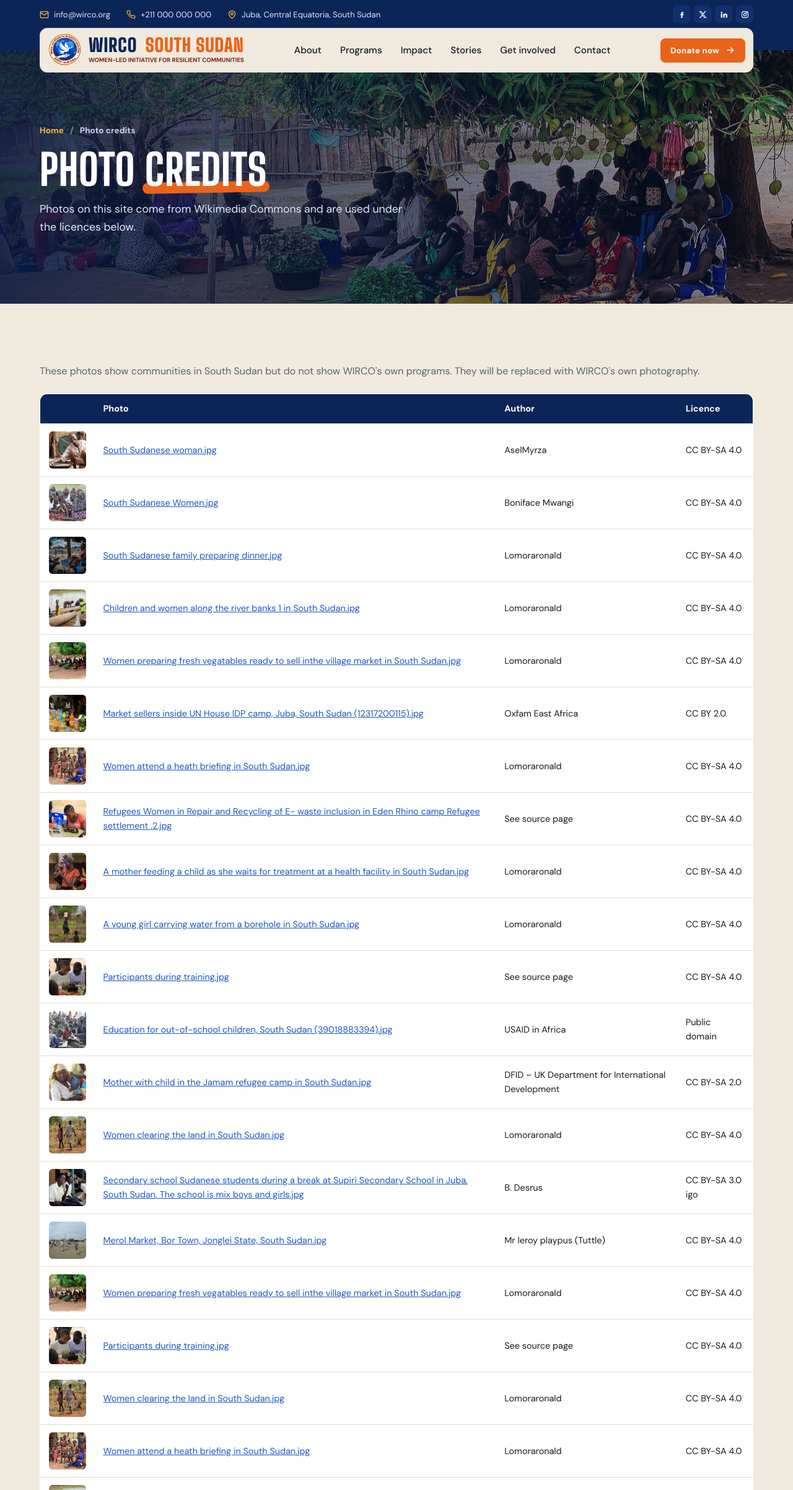
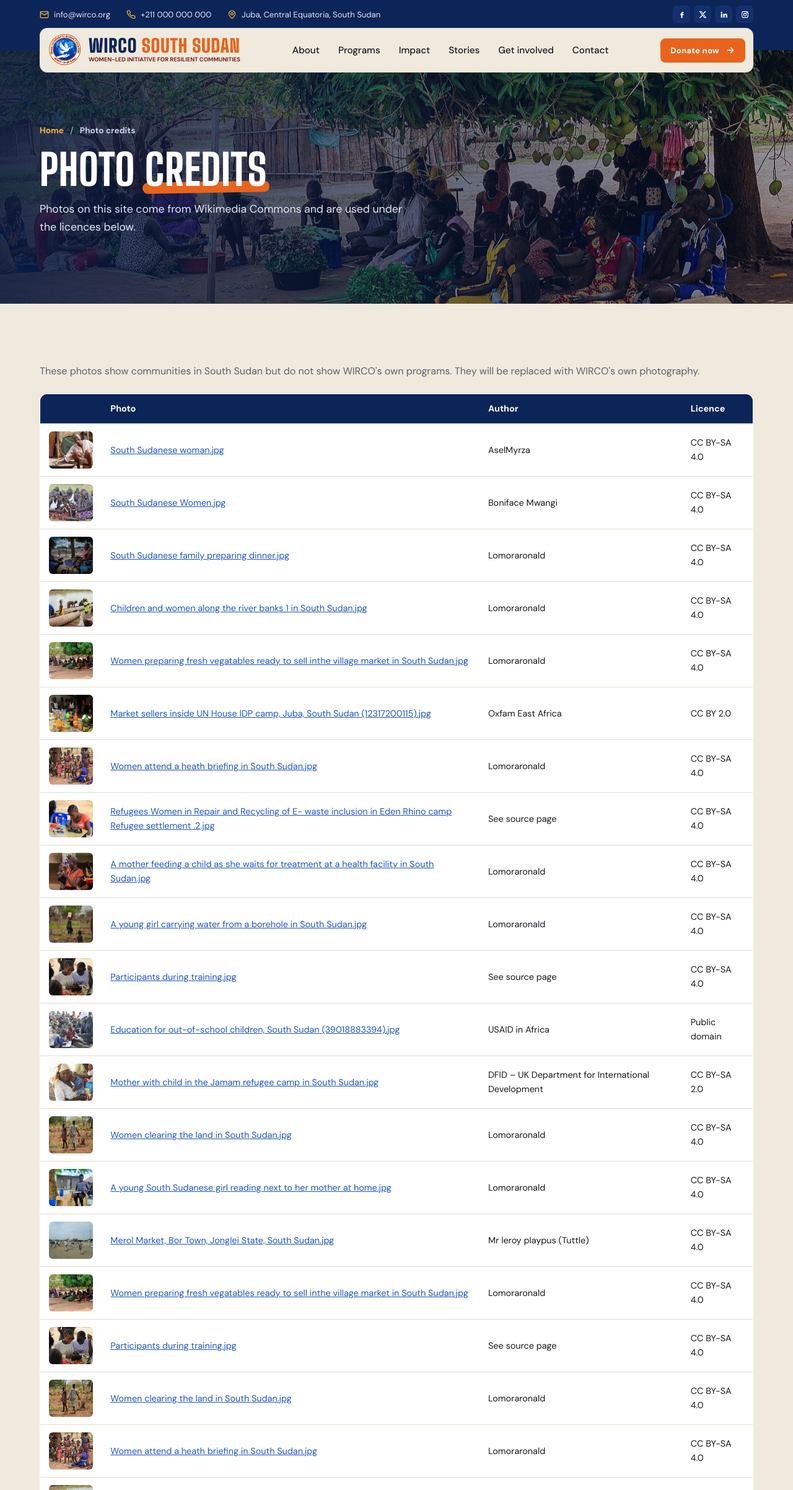
Before and after one commit to Nelson211-0ss/wirco-website, a plain HTML site: page credits.html in a window 1280 px wide. Shown: the top 2404 px of the page at 62% size. Drawn offline with Linux system fonts and the light colour scheme.

Commit message:
Replace education story photo and tighten logo spacing
- Swap the secondary-school photo on the "Keeping students in class"
  story for a photo of a girl reading beside her mother at home, on the
  home and Stories pages; update photo credits and remove the old image
- Reduce the gap between "WIRCO" and "SOUTH SUDAN" in the header logo

Co-Authored-By: Claude Opus 5.5 <noreply@anthropic.com>

```diff
--- a/credits.html
+++ b/credits.html
@@ -121,7 +121,7 @@
 <tr><td><img src="images/campaign-school.jpg" alt=""></td><td><a href="https://commons.wikimedia.org/wiki/File:Education_for_out-of-school_children,_South_Sudan_(39018883394).jpg" target="_blank" rel="noopener">Education for out-of-school children, South Sudan (39018883394).jpg</a></td><td>USAID in Africa</td><td>Public domain</td></tr>
 <tr><td><img src="images/approach-mother-child.jpg" alt=""></td><td><a href="https://commons.wikimedia.org/wiki/File:Mother_with_child_in_the_Jamam_refugee_camp_in_South_Sudan.jpg" target="_blank" rel="noopener">Mother with child in the Jamam refugee camp in South Sudan.jpg</a></td><td>DFID – UK Department for International Development</td><td>CC BY-SA 2.0</td></tr>
 <tr><td><img src="images/story-farming.jpg" alt=""></td><td><a href="https://commons.wikimedia.org/wiki/File:Women_clearing_the_land_in_South_Sudan.jpg" target="_blank" rel="noopener">Women clearing the land in South Sudan.jpg</a></td><td>Lomoraronald</td><td>CC BY-SA 4.0</td></tr>
-<tr><td><img src="images/story-school.jpg" alt=""></td><td><a href="https://commons.wikimedia.org/wiki/File:Secondary_school_Sudanese_students_during_a_break_at_Supiri_Secondary_School_in_Juba,_South_Sudan._The_school_is_mix_boys_and_girls.jpg" target="_blank" rel="noopener">Secondary school Sudanese students during a break at Supiri Secondary School in Juba, South Sudan. The school is mix boys and girls.jpg</a></td><td>B. Desrus</td><td>CC BY-SA 3.0 igo</td></tr>
+<tr><td><img src="images/story-education.jpg" alt=""></td><td><a href="https://commons.wikimedia.org/wiki/File:A_young_South_Sudanese_girl_reading_next_to_her_mother_at_home.jpg" target="_blank" rel="noopener">A young South Sudanese girl reading next to her mother at home.jpg</a></td><td>Lomoraronald</td><td>CC BY-SA 4.0</td></tr>
 <tr><td><img src="images/story-market.jpg" alt=""></td><td><a href="https://commons.wikimedia.org/wiki/File:Merol_Market,_Bor_Town,_Jonglei_State,_South_Sudan.jpg" target="_blank" rel="noopener">Merol Market, Bor Town, Jonglei State, South Sudan.jpg</a></td><td>Mr leroy playpus (Tuttle)</td><td>CC BY-SA 4.0</td></tr>
 <tr><td><img src="images/page-about.jpg" alt=""></td><td><a href="https://commons.wikimedia.org/wiki/File:Women_preparing_fresh_vegatables_ready_to_sell_inthe_village_market_in_South_Sudan.jpg" target="_blank" rel="noopener">Women preparing fresh vegatables ready to sell inthe village market in South Sudan.jpg</a></td><td>Lomoraronald</td><td>CC BY-SA 4.0</td></tr>
 <tr><td><img src="images/page-programs.jpg" alt=""></td><td><a href="https://commons.wikimedia.org/wiki/File:Participants_during_training.jpg" target="_blank" rel="noopener">Participants during training.jpg</a></td><td>See source page</td><td>CC BY-SA 4.0</td></tr>
--- a/css/style.css
+++ b/css/style.css
@@ -151,7 +151,7 @@ html { scroll-padding-top: 110px; }
 .brand img { flex: none; width: 52px; height: 52px; }
 .brand-text { display: inline-flex; flex-direction: column; justify-content: center; align-items: flex-start; }
 .brand-text strong { display: block; font-family: var(--display); font-size: 1.85rem; font-weight: 900; color: var(--navy); line-height: .86; letter-spacing: .03em; transition: color .3s; }
-.brand-text strong em { font-style: normal; text-transform: uppercase; font-size: 1em; color: var(--orange); letter-spacing: .03em; margin-left: 6px; }
+.brand-text strong em { font-style: normal; text-transform: uppercase; font-size: 1em; color: var(--orange); letter-spacing: .03em; margin-left: 0; }
 .brand-text span {
   display: block; margin-top: 6px; white-space: nowrap; line-height: 1;
   font-size: .55rem; color: var(--maroon); font-weight: 700; letter-spacing: .02em; text-transform: uppercase;
```
Also changed, not shown: index.html (+1 -1 lines), stories.html (+1 -1 lines), images/story-education.jpg (added), images/story-school.jpg (deleted).
